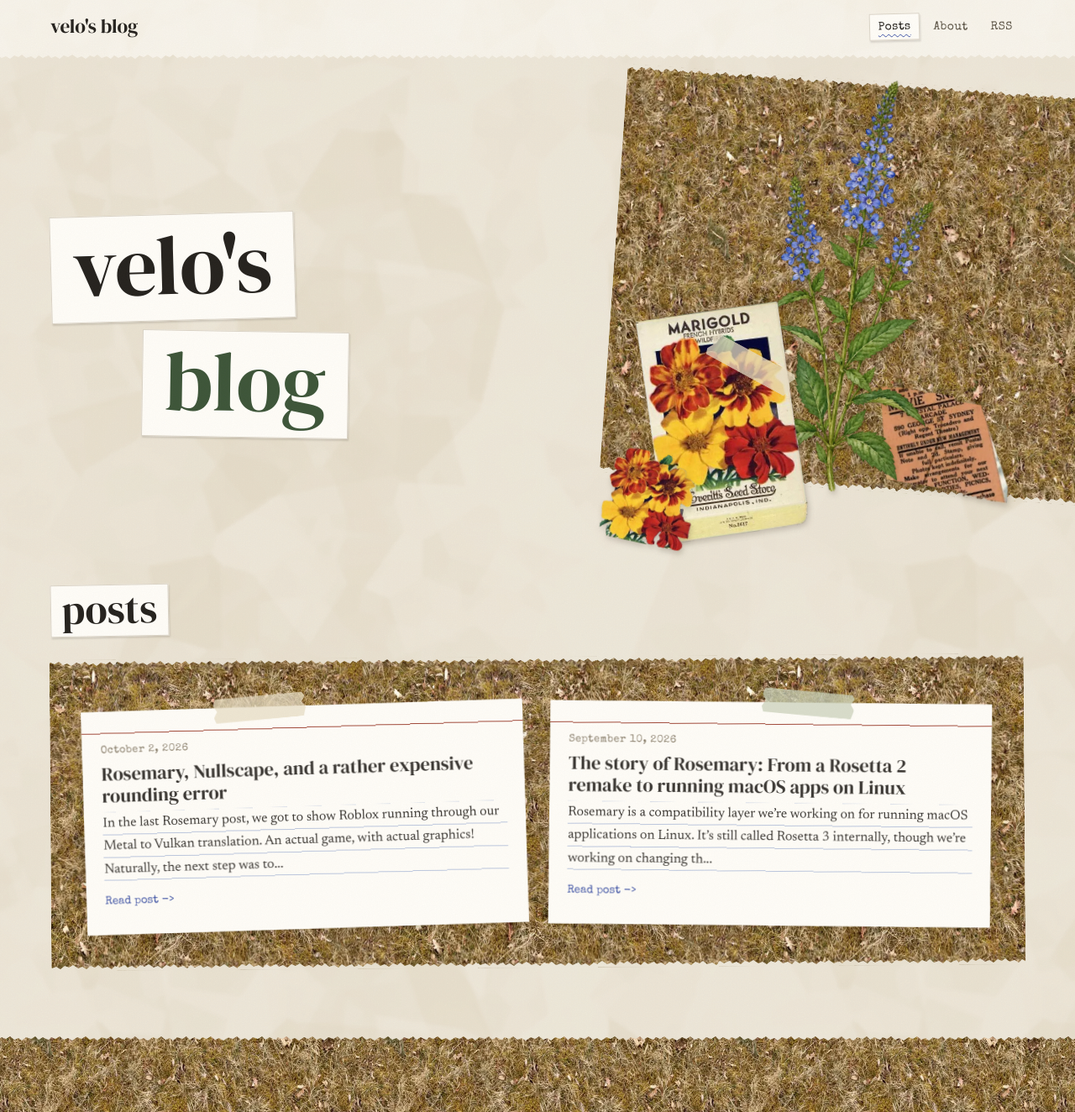
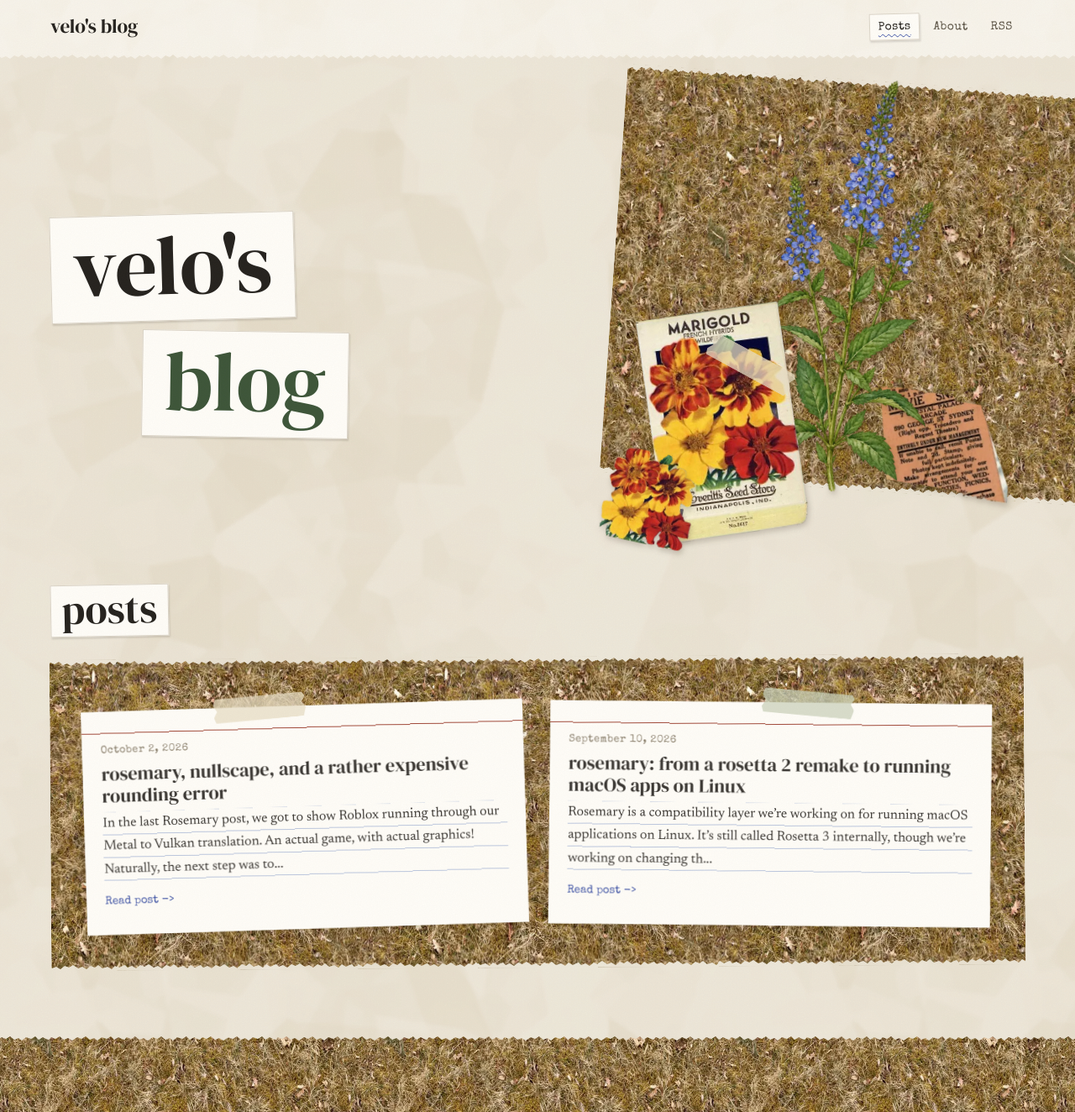
Before and after one commit to V3L0C1T13S/v3l0c1t13s.github.io, a Jekyll site: the page built from index.html, in a window 1280 px wide and 1324 px high. Shown: the whole window at 84% size. Built offline with Jekyll 4.4.1, drawn with Linux system fonts in a browser that asks for light colours.

Commit message:
lowercase blog titles

```diff
--- a/_posts/2026-09-10-rosemary.md
+++ b/_posts/2026-09-10-rosemary.md
@@ -1,5 +1,5 @@
 ---
-title: "The story of Rosemary: From a Rosetta 2 remake to running macOS apps on Linux"
+title: "rosemary: from a rosetta 2 remake to running macOS apps on Linux"
 date: 2026-09-10
 tags: [software engineering, recompilation, binary lifting, darwin, macos, linux, compatibility layer]
 art: rosemary
```
Also changed, not shown: _posts/2026-10-02-rosemary-nullscape.md (+1 -1 lines).
